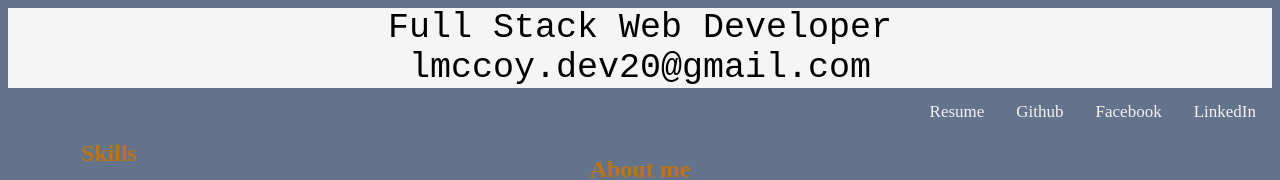
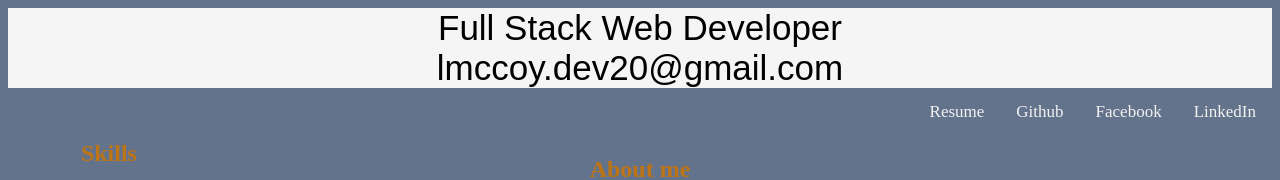
Before and after one commit to LmLutec/personal_website, a plain HTML site: page index.html in a window 1280 px wide. Shown: the top 180 px of the page. Drawn offline with Linux system fonts and the light colour scheme.

Commit message:
changed font family

```diff
--- a/styles.css
+++ b/styles.css
@@ -2,8 +2,7 @@
     /* padding:20px 30px; */
     background:#f5f5f5;
     font-size:35px;
-    font-family:monospace;
-    /* background: #BC7414; */
+    font-family: Arial, Helvetica, sans-serif;    /* background: #BC7414; */
     /* border-radius:50px; */
   }
 
```
